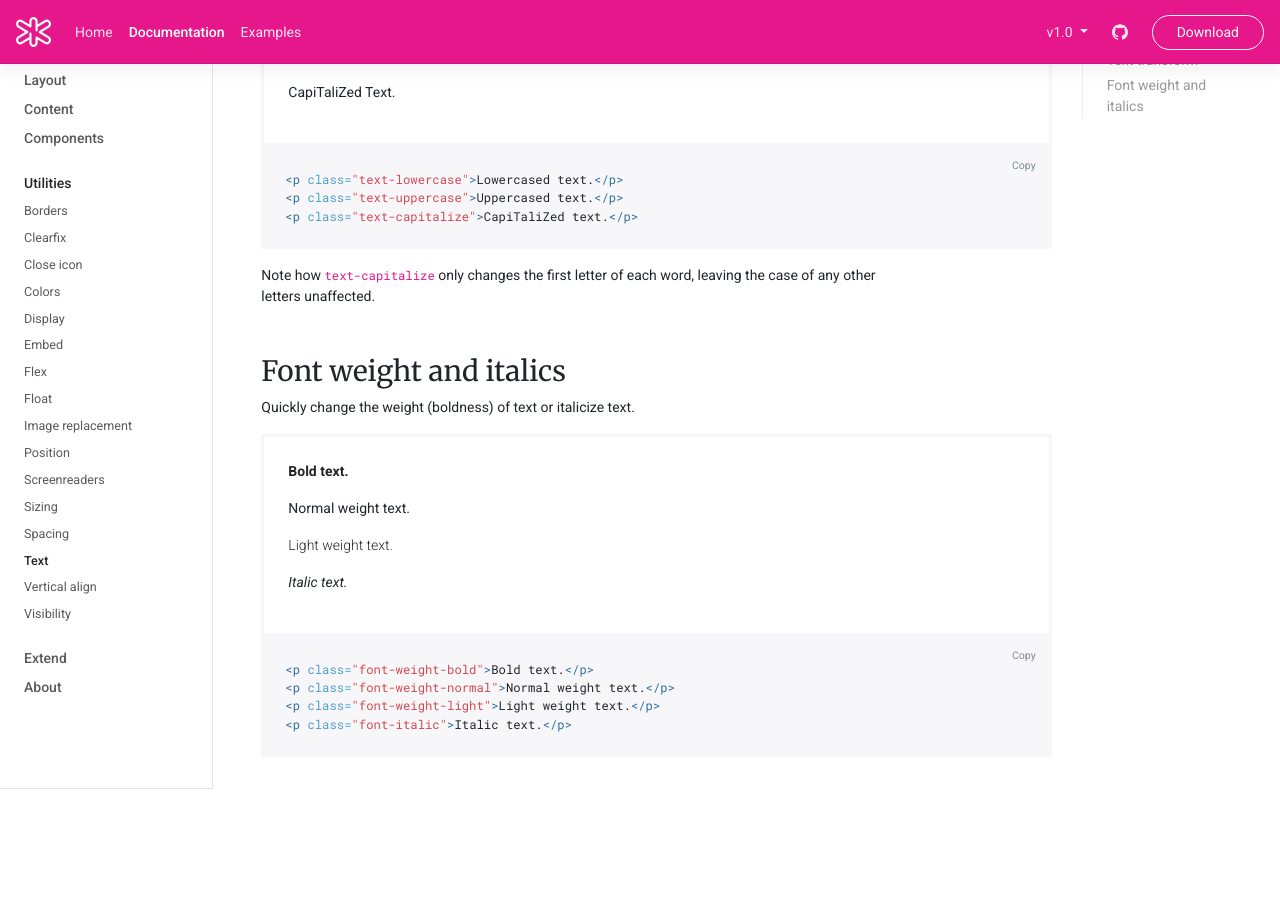
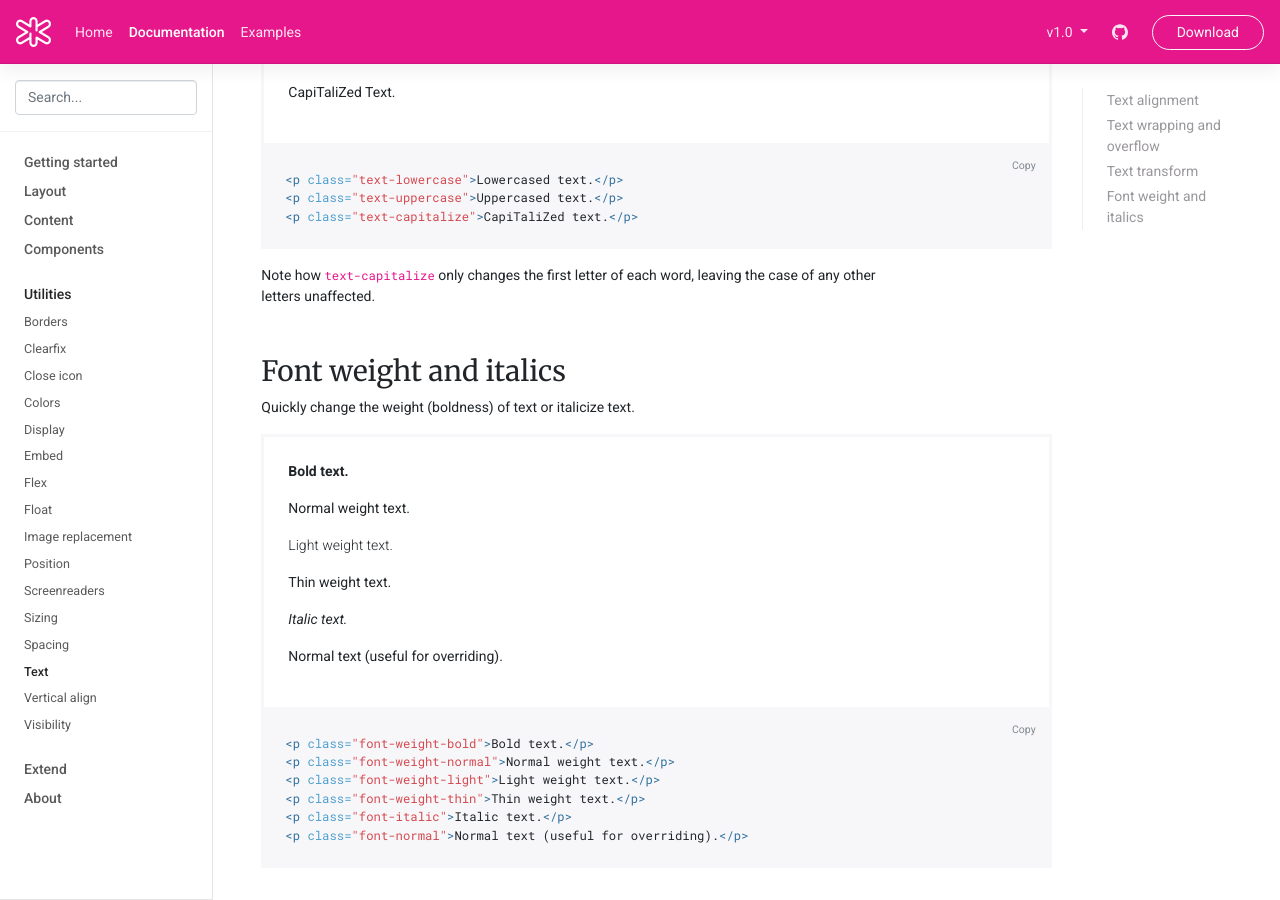
Before and after one commit to arielkirkwood/melodic-web, a Jekyll site: the page built from docs/1.0/utilities/text.md, in a window 1280 px wide and 900 px high, scrolled down 2020 px. Built offline with Jekyll 4.4.1, drawn with Linux system fonts in a browser that asks for light colours; nearby versions of some CDN libraries; comment, search, counter and statistics services are not loaded; the table of contents is made by our own code; before the commit the page ends 2809 px from its top, so only the background shows below that.

Commit message:
Add .font-weight-thin and .font-normal examples

```diff
--- a/docs/1.0/utilities/text.md
+++ b/docs/1.0/utilities/text.md
@@ -73,5 +73,7 @@
 <p class="font-weight-bold">Bold text.</p>
 <p class="font-weight-normal">Normal weight text.</p>
 <p class="font-weight-light">Light weight text.</p>
+<p class="font-weight-thin">Thin weight text.</p>
 <p class="font-italic">Italic text.</p>
+<p class="font-normal">Normal text (useful for overriding).</p>
 {% endexample %}
--- a/scss/_variables.scss
+++ b/scss/_variables.scss
@@ -391,9 +391,9 @@
 $btn-block-spacing-y:         .5rem !default;
 
 // Allows for customizing button radius independently from global border radius
-$btn-border-radius:           $border-radius !default;
-$btn-border-radius-lg:        $border-radius-lg !default;
-$btn-border-radius-sm:        $border-radius-sm !default;
+$btn-border-radius:           20px !default;
+$btn-border-radius-lg:        $btn-border-radius * 1.5 !default;
+$btn-border-radius-sm:        $btn-border-radius !default;
 
 $btn-transition:              color .15s ease-in-out, background-color .15s ease-in-out, border-color .15s ease-in-out, box-shadow .15s ease-in-out !default;
 
```
